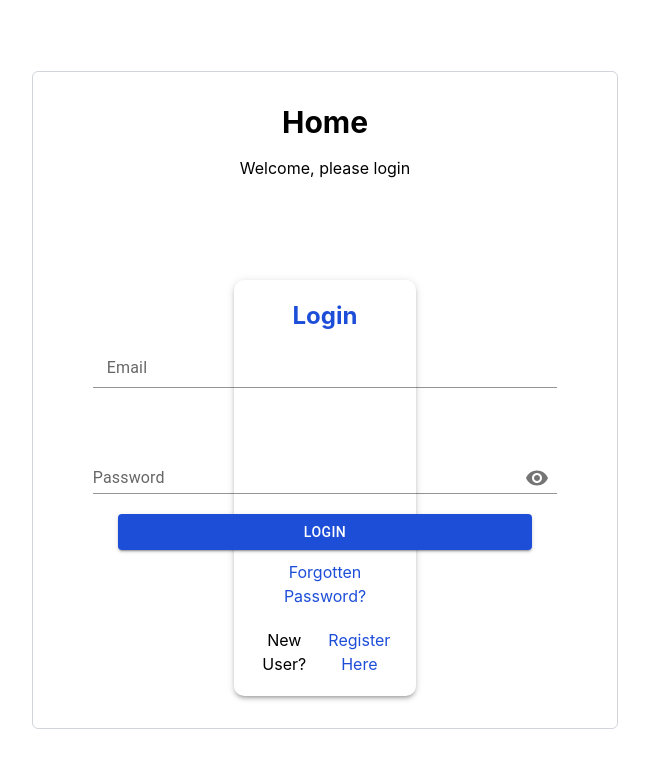
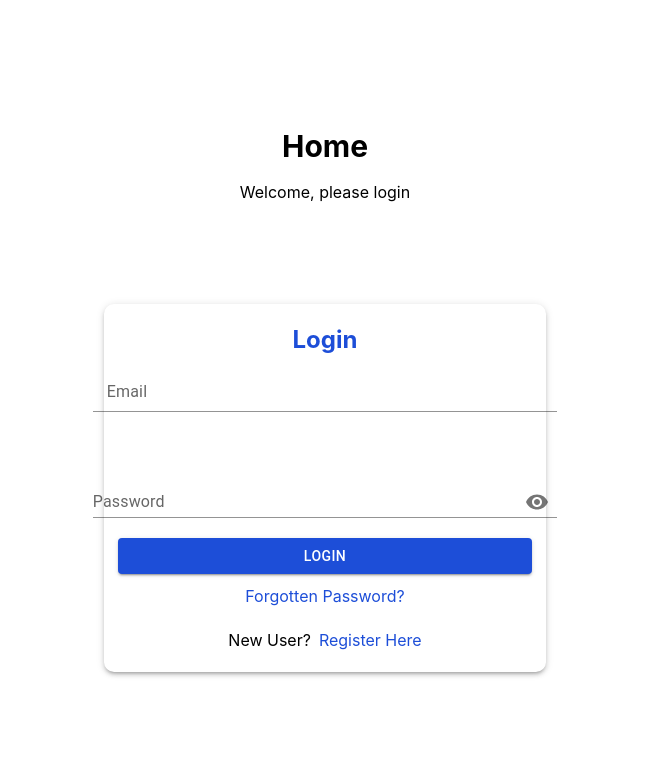
Before and after one commit to theophilusnuer/badak-admin-panel, a React (Create React App) app: page / in a window 1280 px wide. Shown: the top 768 px of the page, without its empty margins (315-964 px from the left). Built offline with nearby package versions, Linux system fonts and the light colour scheme.

Commit message:
updating..

```diff
--- a/src/components/user-login/LoginForm.jsx
+++ b/src/components/user-login/LoginForm.jsx
@@ -54,8 +54,8 @@ const LoginForm = () => {
       marginTop: "100px",
       padding: '20px',
     }}>
-     <form>
-     <div className='flex flex-center flex-col items-center content-center justify-center'>
+     <form className='flex flex-center flex-col items-center content-center'>
+     <div>
         <div className="flex justify-center font-bold text-blue-700 text-2xl">
           <p>Login</p>
         </div>
--- a/src/pages/Home.jsx
+++ b/src/pages/Home.jsx
@@ -1,13 +1,13 @@
-import React from 'react';
-import LoginForm from '../components/user-login/LoginForm';
+import React from "react";
+import LoginForm from "../components/user-login/LoginForm";
 
 const Home = () => {
   return (
     <section className="flex justify-center items-center h-screen">
-      <div className="bg-sky-blue-500 p-8 rounded-md text-center border border-gray-300">
+      <div className="bg-sky-blue-500 p-2 text-center">
         <h1 className="text-3xl font-bold mb-4">Home</h1>
         <p className="mb-4">Welcome, please login</p>
-       <LoginForm/>
+        <LoginForm />
       </div>
     </section>
   );
```
